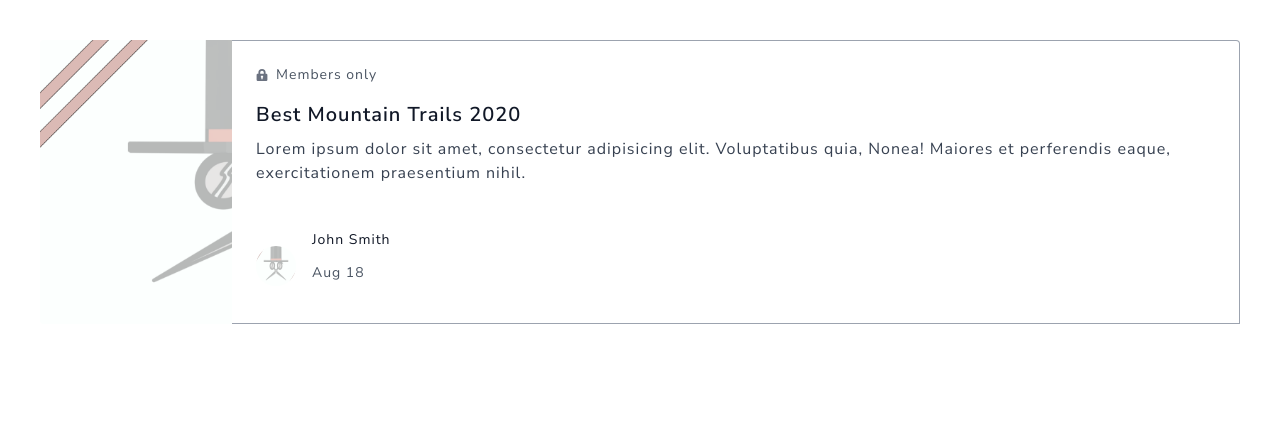
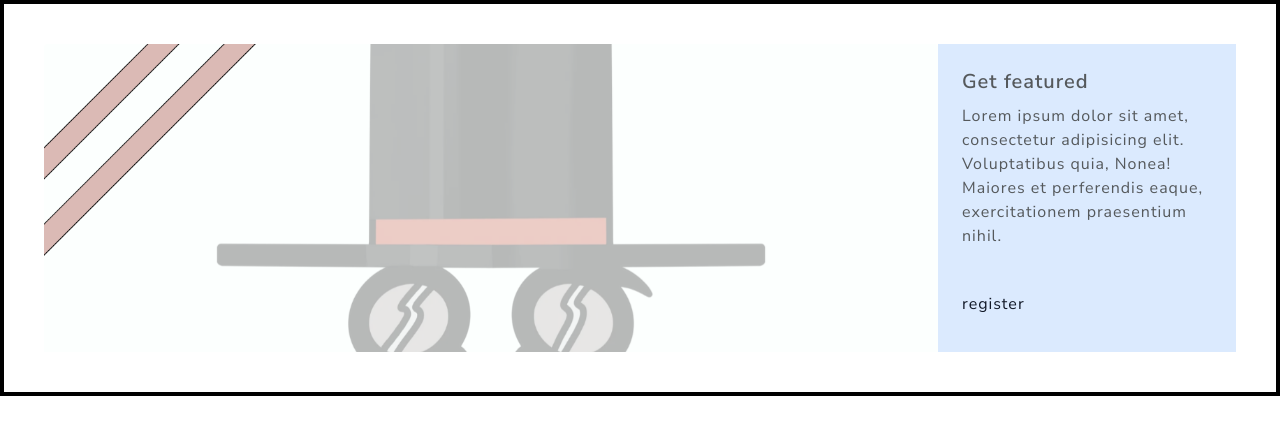
Before and after one commit to ChristianCruz05/LaGupit, a PHP site: page /pages/index.html in a window 1280 px wide. Shown: the part 60-495 px from the top of the page. Run offline with PHP 8.4, Linux system fonts and the light colour scheme.

Commit message:
added a promo banner

```diff
--- a/css/style.css
+++ b/css/style.css
@@ -2,8 +2,10 @@
 @import url(../css/typography.css);
 @import url(../css/animation.css);
 
+@import url('https://fonts.googleapis.com/css2?family=Abril+Fatface&display=swap');
+
 body{
-    font-family: 'Roboto', sans-serif;
+    font-family: 'Abril Fatface', cursive;
 }
 h1{
     font-family: sans-serif;
--- a/pages/index.html
+++ b/pages/index.html
@@ -78,27 +78,18 @@
 		</header>
 
 		<main>
-			<div class="p-10">
-				<!--Card 1-->
-				<div class=" w-full lg:max-w-full lg:flex">
-				  <div class="h-48 lg:h-auto lg:w-48 flex-none bg-cover rounded-t lg:rounded-t-none lg:rounded-l text-center overflow-hidden" style="background-image: url('/assets/images/landingpagebg.png')" title="Mountain">
+			<div class="p-10 border-black border-4">
+				<div class=" w-full max-w-full lg:flex">
+				  <div class="h-auto w-3/4 flex-none bg-cover rounded-t"
+				  style="background-image: url('/assets/images/landingpagebg.png')" alt="Promo pic">
 				  </div>
-				  <div class="border-r border-b border-l border-gray-400 lg:border-l-0 lg:border-t lg:border-gray-400 bg-white rounded-b lg:rounded-b-none lg:rounded-r p-4 flex flex-col justify-between leading-normal">
+				  <div class="bg-blue-100 p-4 flex flex-col justify-between leading-normal">
 					<div class="mb-8">
-					  <p class="text-sm text-gray-600 flex items-center">
-						<svg class="fill-current text-gray-500 w-3 h-3 mr-2" xmlns="http://www.w3.org/2000/svg" viewBox="0 0 20 20">
-						  <path d="M4 8V6a6 6 0 1 1 12 0v2h1a2 2 0 0 1 2 2v8a2 2 0 0 1-2 2H3a2 2 0 0 1-2-2v-8c0-1.1.9-2 2-2h1zm5 6.73V17h2v-2.27a2 2 0 1 0-2 0zM7 6v2h6V6a3 3 0 0 0-6 0z" />
-						</svg>
-						Members only
-					  </p>
-					  <div class="text-gray-900 font-bold text-xl mb-2">Best Mountain Trails 2020</div>
-					  <p class="text-gray-700 text-base">Lorem ipsum dolor sit amet, consectetur adipisicing elit. Voluptatibus quia, Nonea! Maiores et perferendis eaque, exercitationem praesentium nihil.</p>
+					  <div class="font-bold text-xl mb-2">Get featured</div>
+					  <p class="text-base">Lorem ipsum dolor sit amet, consectetur adipisicing elit. Voluptatibus quia, Nonea! Maiores et perferendis eaque, exercitationem praesentium nihil.</p>
 					</div>
 					<div class="flex items-center">
-					  <img class="w-10 h-10 rounded-full mr-4" src="/assets/images/landingpagebg.png" alt="Avatar of Writer">
-					  <div class="text-sm">
-						<p class="text-gray-900 leading-none">John Smith</p>
-						<p class="text-gray-600">Aug 18</p>
+						<p class="text-gray-900 leading-none">register</p>
 					  </div>
 					</div>
 				  </div>
```
Also changed, not shown: pages/landing.html (+7 -1 lines).
